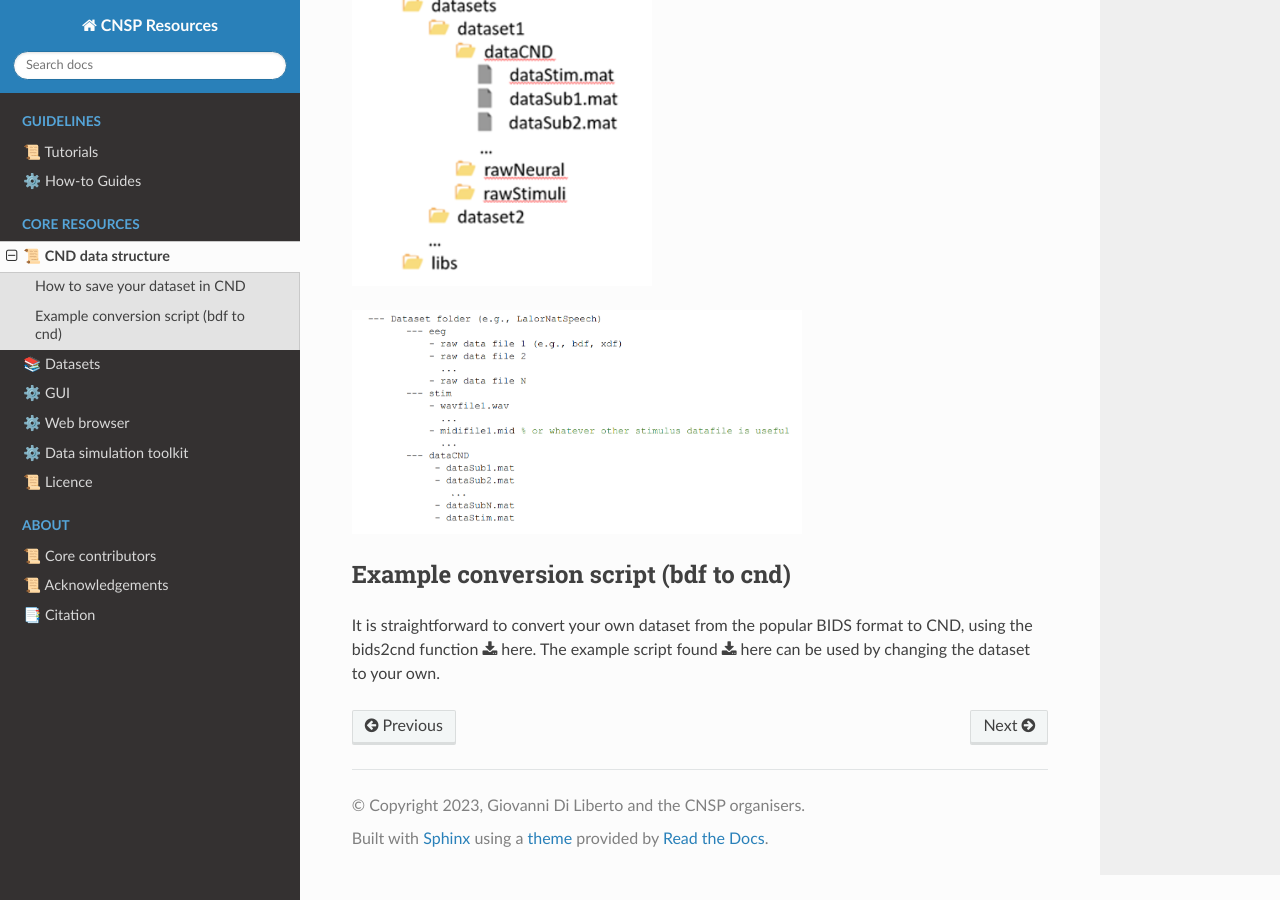
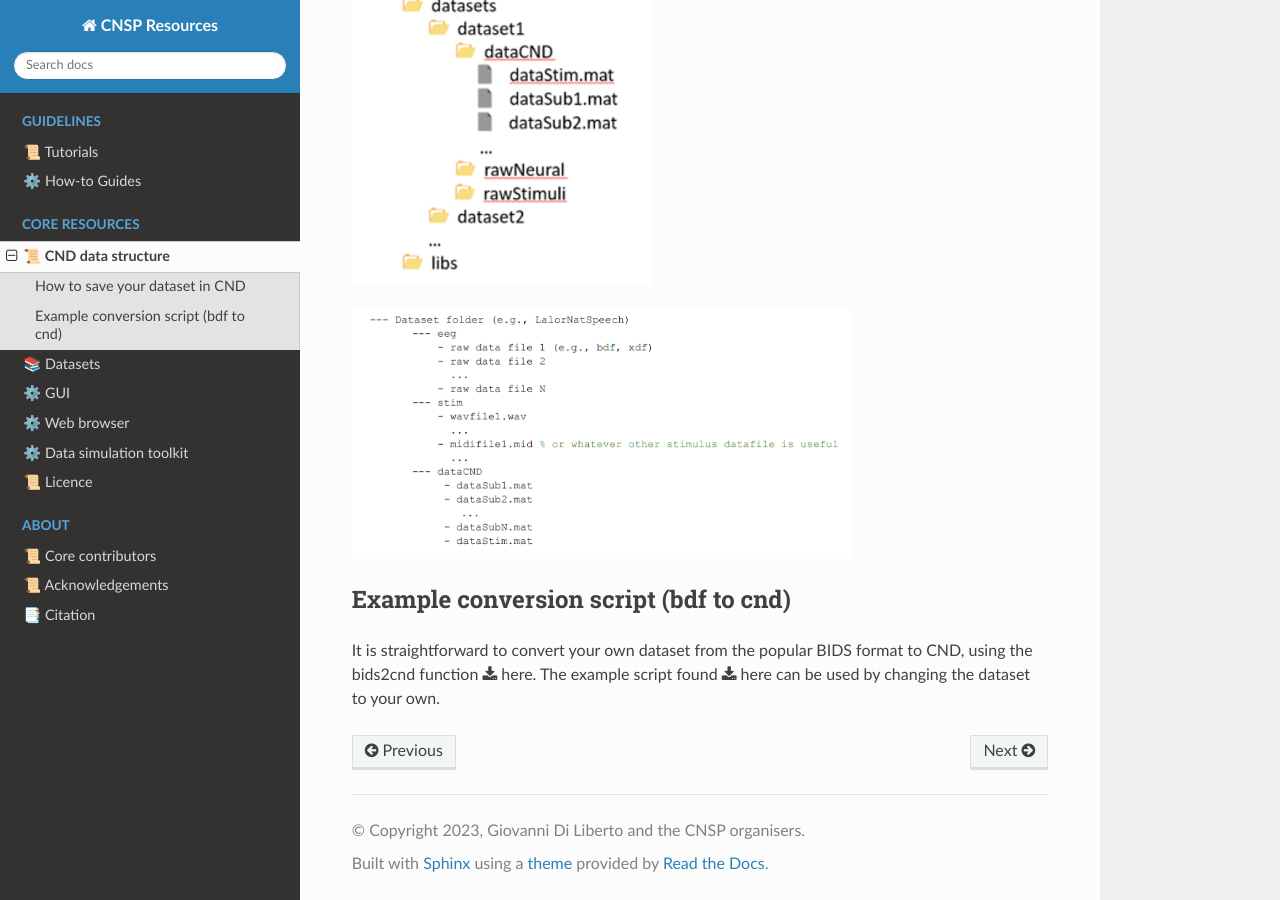
Before and after one commit to CNSP-Workshop/CNSP-resources, a Sphinx documentation site: the page built from docs/cndPage.rst, in a window 1280 px wide and 900 px high, scrolled down 901 px. Built offline with Sphinx 7.4.7 and the Read the Docs theme 2.0.0, drawn with Linux system fonts in a browser that asks for light colours; pages that are not in the unit, such as notebooks, are missing from menus.

Commit message:
Update cndPage.rst

```diff
--- a/docs/cndPage.rst
+++ b/docs/cndPage.rst
@@ -25,7 +25,7 @@ For simplicity, we advise users to have one main folder for each study. Within t
 
 
 .. image:: images/exampleCNDLayout.png
-  :width: 450
+  :width: 500
   :alt: The datasets folder structure
 
 
```
